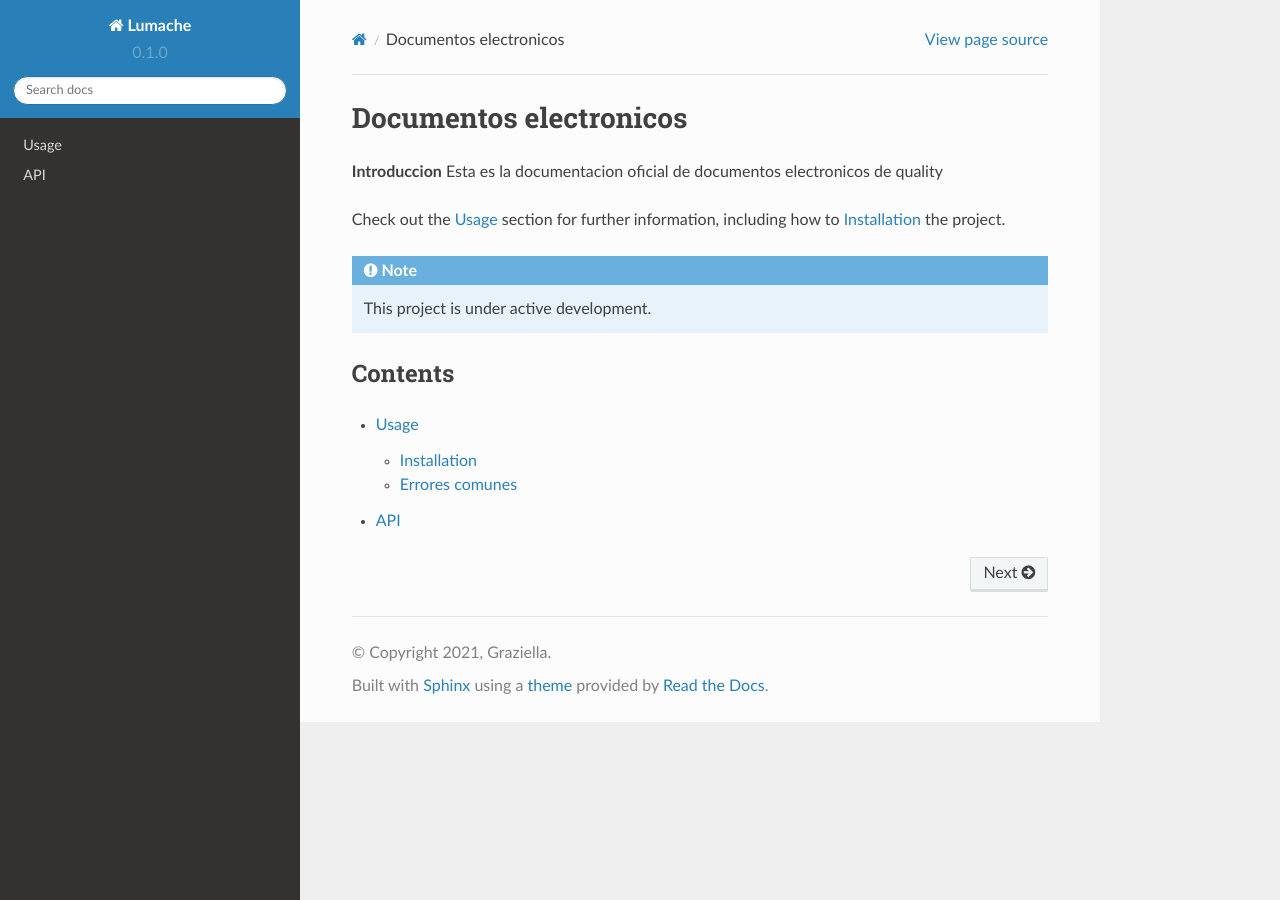
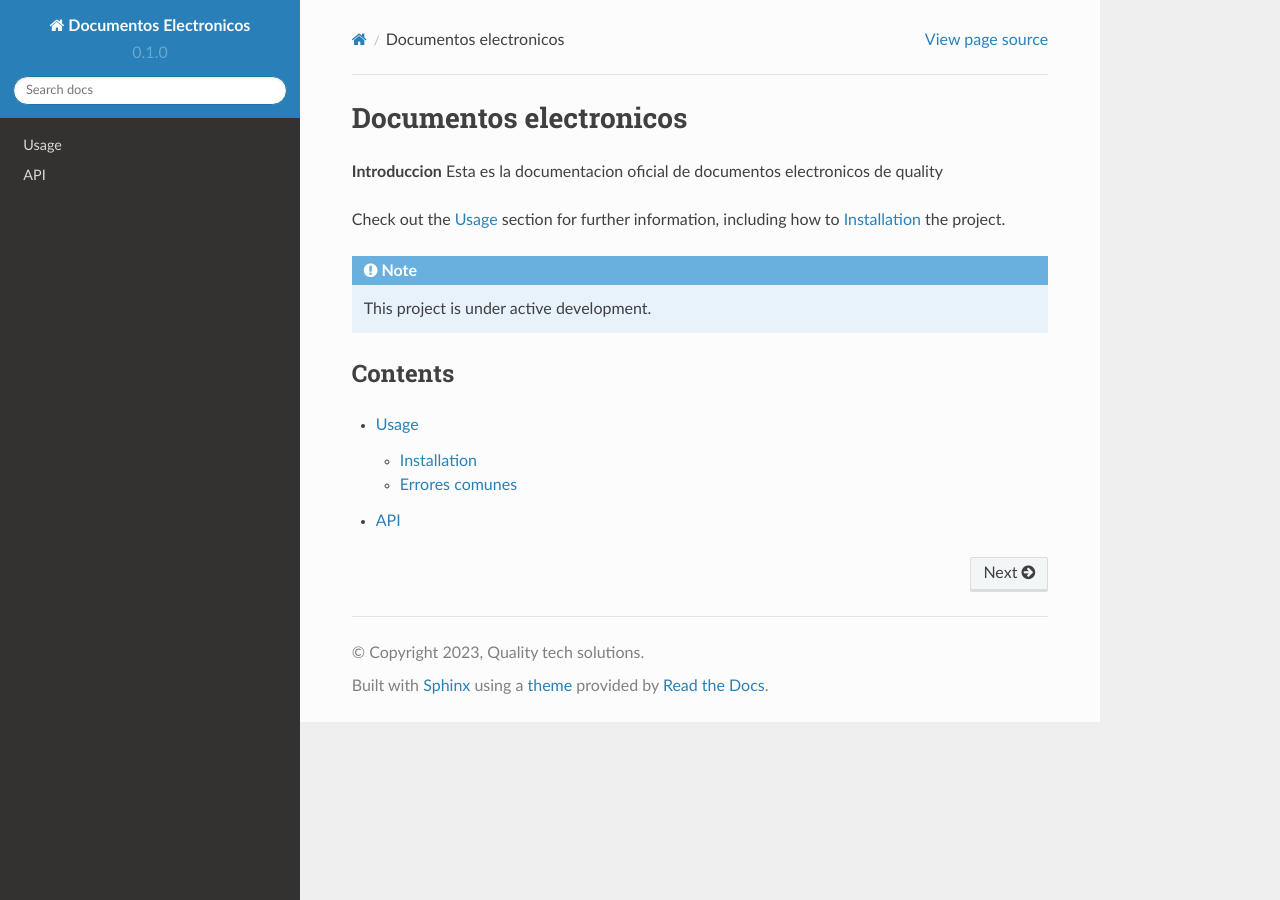
Before and after one commit to JbarrancoandradeL/Documentos_electronicos, a Sphinx documentation site: the page built from docs/source/index.rst, in a window 1280 px wide. Built offline with Sphinx 7.4.7 and the Read the Docs theme 2.0.0, drawn with Linux system fonts in a browser that asks for light colours.

Commit message:
revision 5

```diff
--- a/docs/source/conf.py
+++ b/docs/source/conf.py
@@ -2,9 +2,9 @@
 
 # -- Project information
 
-project = 'Lumache'
-copyright = '2021, Graziella'
-author = 'Graziella'
+project = 'Documentos Electronicos'
+copyright = '2023, Quality tech solutions'
+author = 'Jhon Jairo Barranco'
 
 release = '0.1'
 version = '0.1.0'
```
